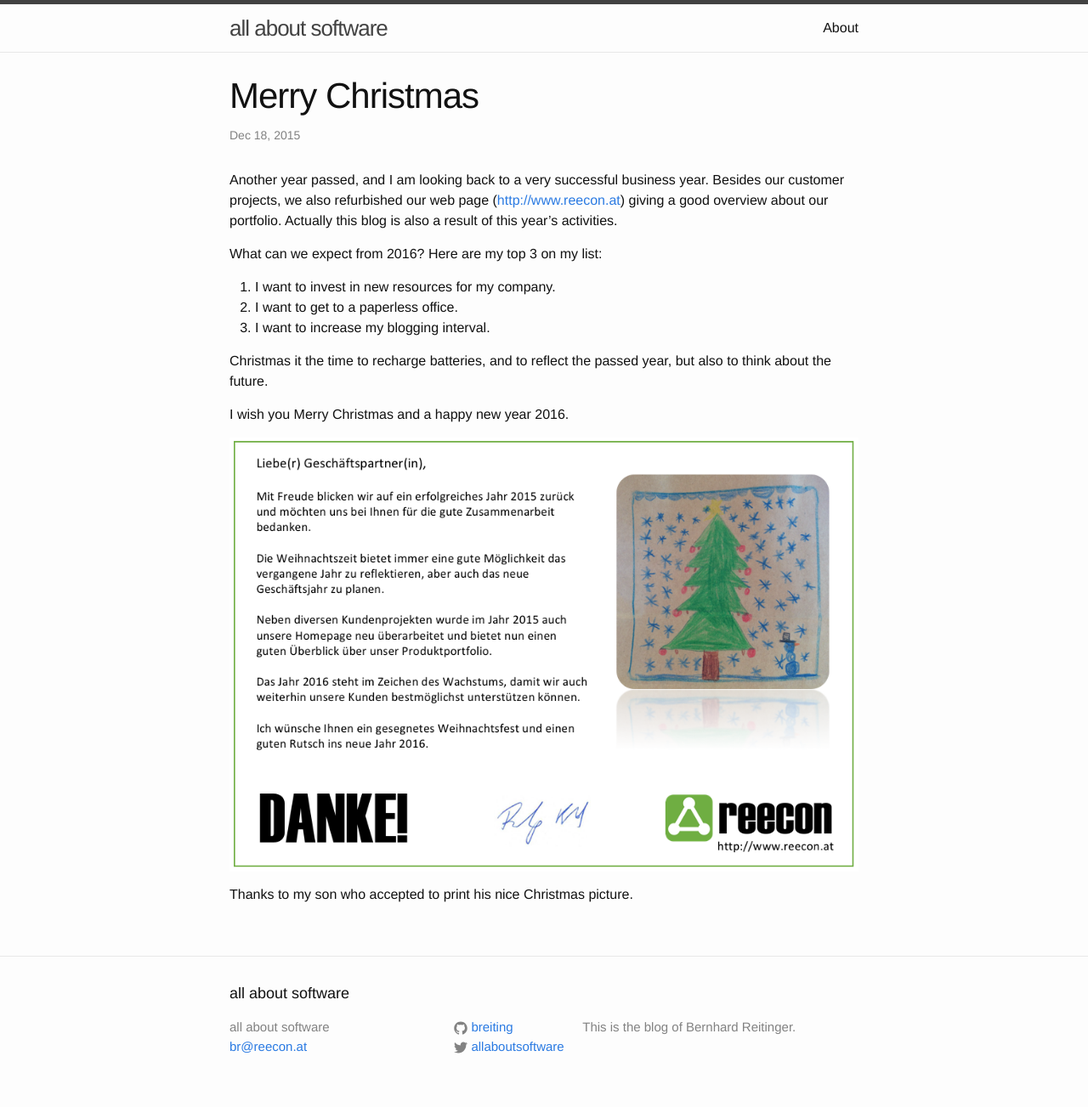
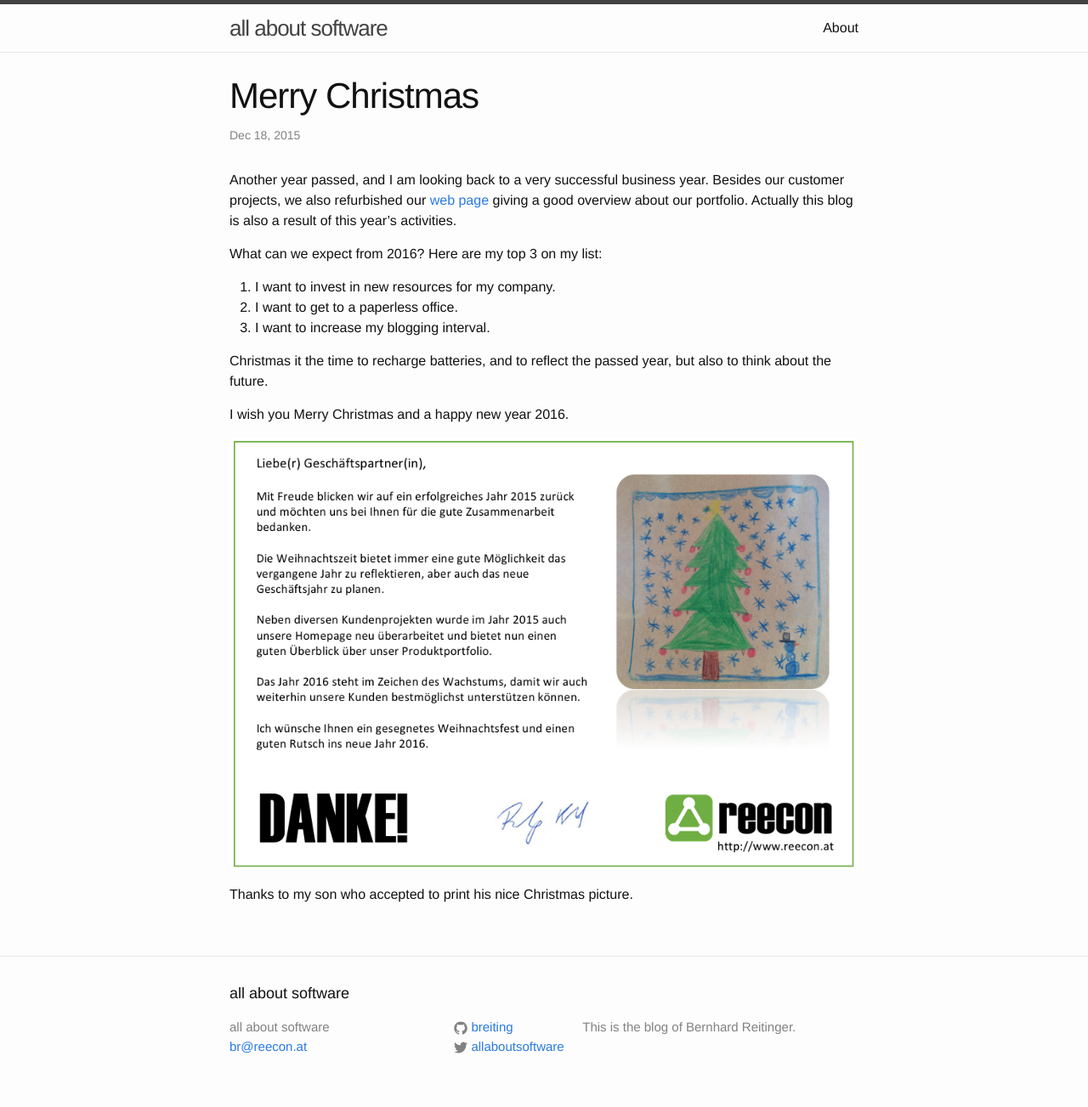
Before and after one commit to breiting/breiting.github.io, a Jekyll site: the page built from _posts/2015-12-18-merry-christmas.markdown, in a window 1280 px wide. Shown: the whole page at 85% size. Built offline with Jekyll 4.4.1, drawn with Linux system fonts in a browser that asks for light colours; part of the change alters nothing that is shown.

Commit message:
Fix link

```diff
--- a/_posts/2015-12-18-merry-christmas.markdown
+++ b/_posts/2015-12-18-merry-christmas.markdown
@@ -6,8 +6,7 @@ categories: misc
 ---
 
 Another year passed, and I am looking back to a very successful business year.
-Besides our customer projects, we also refurbished our web page (<a
-    href="http://www.reecon.at" target="_blank">http://www.reecon.at</a>)
+Besides our customer projects, we also refurbished our [web page](http://www.reecon.at)
 giving a good overview about our portfolio. Actually this blog is also a result
 of this year's activities.
 
```
